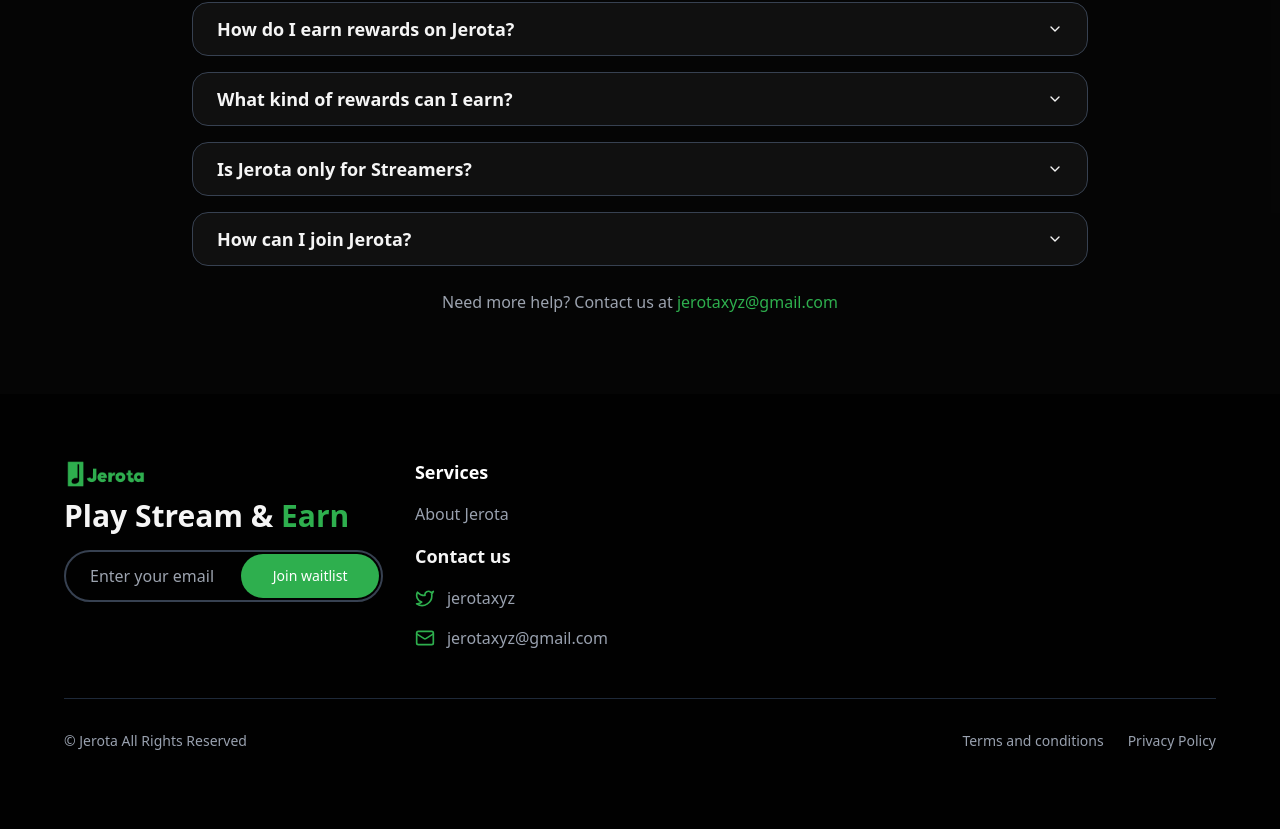
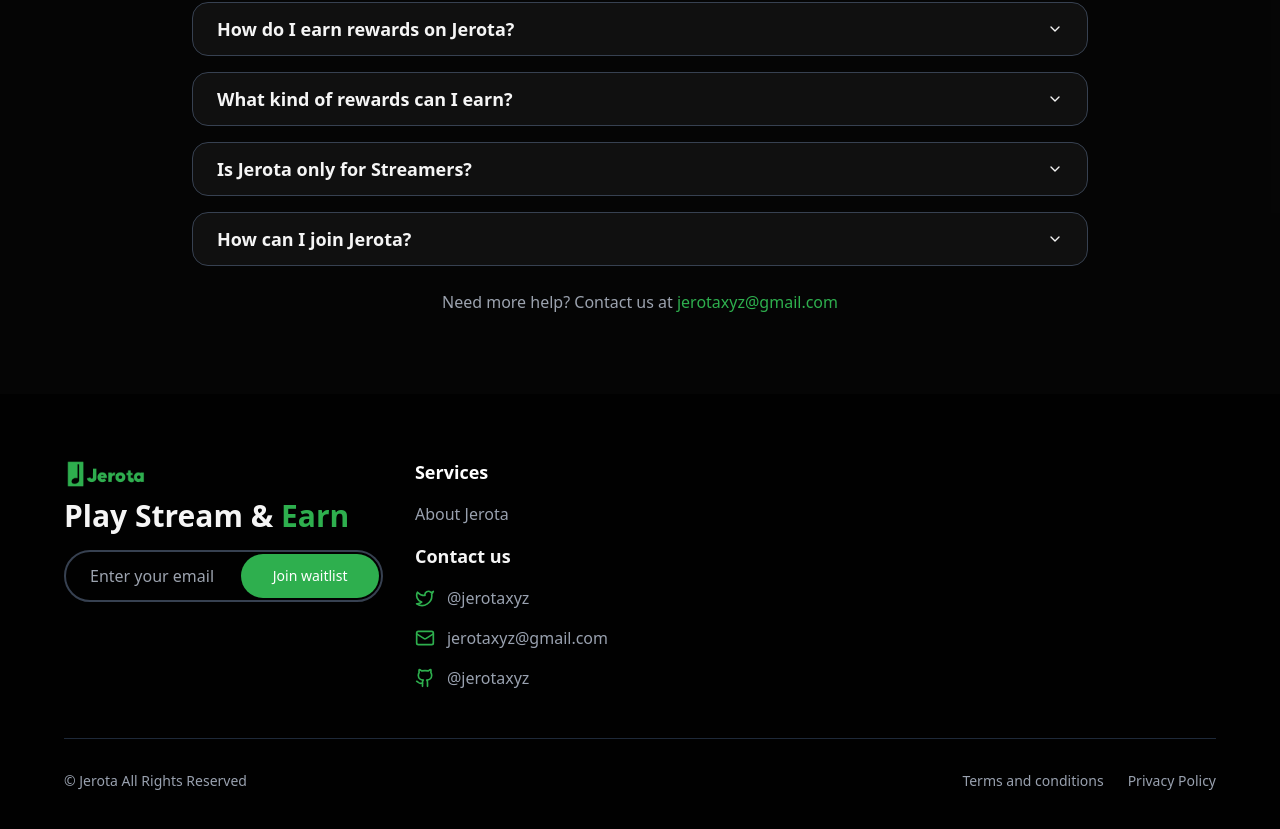
Before and after one commit to jerotaxyz/website, a React (Vite) app: page / in a window 1280 px wide. Shown: the part 5122-5951 px from the top of the page. Built offline with nearby package versions, Linux system fonts and the light colour scheme.

Commit message:
updated footer icons

```diff
--- a/src/components/footer.tsx
+++ b/src/components/footer.tsx
@@ -1,4 +1,4 @@
-import { Twitter, Mail } from 'lucide-react'
+import { Twitter, Mail, Github } from 'lucide-react'
 import Logo from '../assets/logo.png'
 import { JoinWaitList } from './ui/join-waitlist'
 
@@ -46,7 +46,7 @@
                                         className="flex items-center gap-3 text-gray-400 hover:text-[#2EAF4E] transition-colors cursor-pointer"
                                     >
                                         <Twitter className="text-primary h-5 w-5" />
-                                        jerotaxyz
+                                        @jerotaxyz
                                     </a>
                                     <a
                                         href="mailto:jerotaxyz@gmail.com"
@@ -54,6 +54,13 @@
                                     >
                                         <Mail className="text-primary h-5 w-5" />
                                         jerotaxyz@gmail.com
+                                    </a>
+                                    <a
+                                        href="https://github.com/jerotaxyz"
+                                        className="flex items-center gap-3 text-gray-400 hover:text-primary transition-colors cursor-pointer"
+                                    >
+                                        <Github className="text-primary h-5 w-5" />
+                                        @jerotaxyz
                                     </a>
                                 </div>
                             </div>
```
